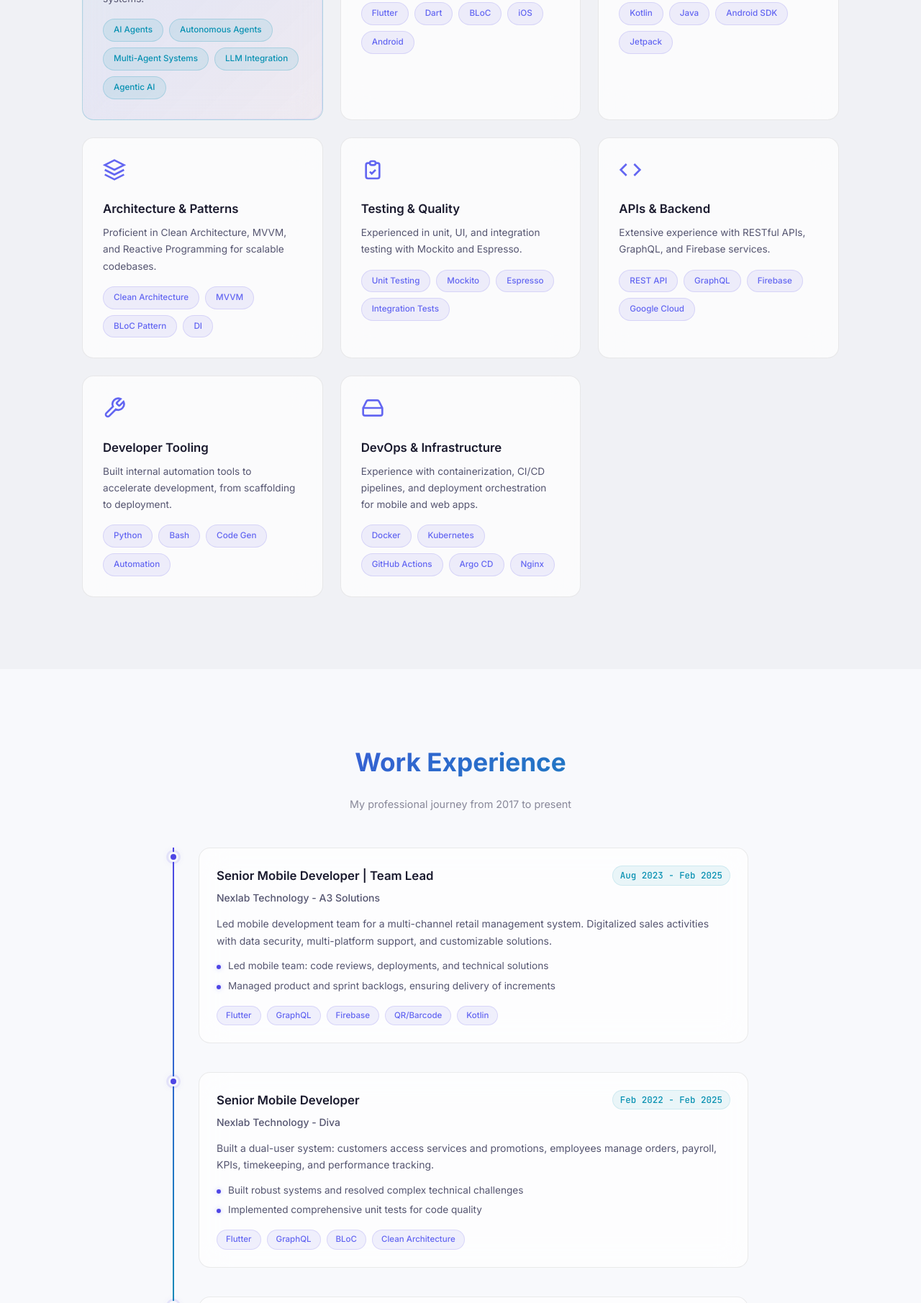
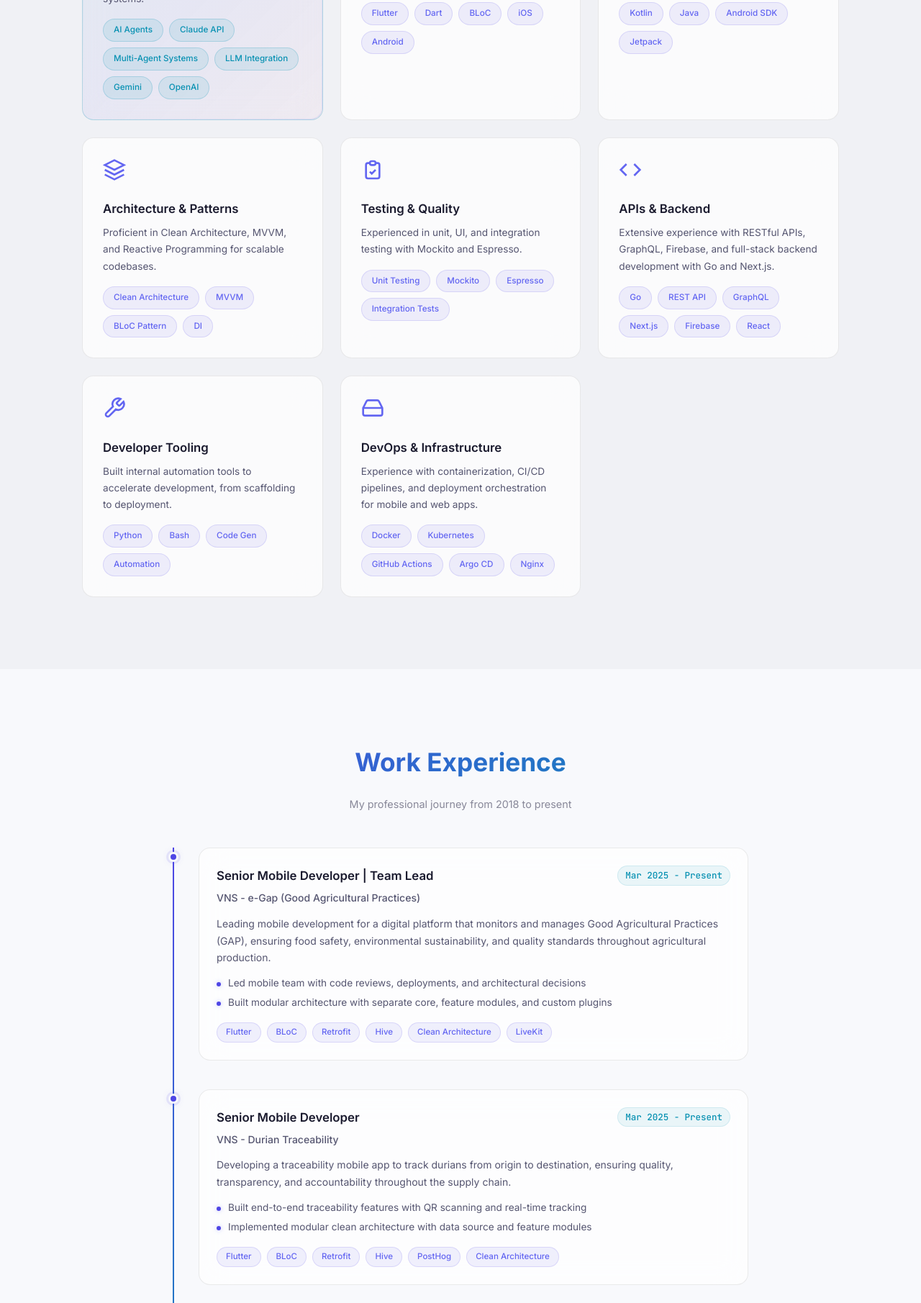
Before and after one commit to phanbaohuy96/portfolio, a plain HTML site: page index.html in a window 1280 px wide. Shown: the part 1872-3683 px from the top of the page at 72% size. Drawn offline with Linux system fonts and the light colour scheme; animation ran at ten frames a second.

Commit message:
feat: update experience section with new roles and responsibilities; enhance skills and project descriptions

```diff
--- a/index.html
+++ b/index.html
@@ -123,7 +123,7 @@
             <span class="stat-label">Projects Completed</span>
           </div>
           <div class="stat-card">
-            <span class="stat-number" data-target="2">0</span><span class="stat-plus">x</span>
+            <span class="stat-number" data-target="3">0</span><span class="stat-plus">x</span>
             <span class="stat-label">Team Member of the Year</span>
           </div>
           <div class="stat-card">
@@ -152,10 +152,11 @@
           <p>Building AI-powered applications with autonomous agents, multi-agent orchestration, and intelligent automation systems.</p>
           <div class="skill-tags">
             <span>AI Agents</span>
-            <span>Autonomous Agents</span>
+            <span>Claude API</span>
             <span>Multi-Agent Systems</span>
             <span>LLM Integration</span>
-            <span>Agentic AI</span>
+            <span>Gemini</span>
+            <span>OpenAI</span>
           </div>
         </div>
         <div class="skill-category">
@@ -216,12 +217,14 @@
             <svg viewBox="0 0 24 24" width="32" height="32" fill="none" stroke="currentColor" stroke-width="2"><polyline points="16 18 22 12 16 6"/><polyline points="8 6 2 12 8 18"/></svg>
           </div>
           <h3>APIs & Backend</h3>
-          <p>Extensive experience with RESTful APIs, GraphQL, and Firebase services.</p>
+          <p>Extensive experience with RESTful APIs, GraphQL, Firebase, and full-stack backend development with Go and Next.js.</p>
           <div class="skill-tags">
+            <span>Go</span>
             <span>REST API</span>
             <span>GraphQL</span>
+            <span>Next.js</span>
             <span>Firebase</span>
-            <span>Google Cloud</span>
+            <span>React</span>
           </div>
         </div>
         <div class="skill-category">
@@ -259,8 +262,65 @@
   <section class="section" id="experience">
     <div class="container">
       <h2 class="section-title">Work Experience</h2>
-      <p class="section-subtitle">My professional journey from 2017 to present</p>
+      <p class="section-subtitle">My professional journey from 2018 to present</p>
       <div class="timeline">
+
+        <div class="timeline-item">
+          <div class="timeline-marker"></div>
+          <div class="timeline-content">
+            <div class="timeline-header">
+              <h3>Senior Mobile Developer | Team Lead</h3>
+              <span class="timeline-date">Mar 2025 - Present</span>
+            </div>
+            <p class="timeline-company">VNS - e-Gap (Good Agricultural Practices)</p>
+            <p>Leading mobile development for a digital platform that monitors and manages Good Agricultural Practices (GAP), ensuring food safety, environmental sustainability, and quality standards throughout agricultural production.</p>
+            <ul>
+              <li>Led mobile team with code reviews, deployments, and architectural decisions</li>
+              <li>Built modular architecture with separate core, feature modules, and custom plugins</li>
+            </ul>
+            <div class="timeline-tags">
+              <span>Flutter</span><span>BLoC</span><span>Retrofit</span><span>Hive</span><span>Clean Architecture</span><span>LiveKit</span>
+            </div>
+          </div>
+        </div>
+
+        <div class="timeline-item">
+          <div class="timeline-marker"></div>
+          <div class="timeline-content">
+            <div class="timeline-header">
+              <h3>Senior Mobile Developer</h3>
+              <span class="timeline-date">Mar 2025 - Present</span>
+            </div>
+            <p class="timeline-company">VNS - Durian Traceability</p>
+            <p>Developing a traceability mobile app to track durians from origin to destination, ensuring quality, transparency, and accountability throughout the supply chain.</p>
+            <ul>
+              <li>Built end-to-end traceability features with QR scanning and real-time tracking</li>
+              <li>Implemented modular clean architecture with data source and feature modules</li>
+            </ul>
+            <div class="timeline-tags">
+              <span>Flutter</span><span>BLoC</span><span>Retrofit</span><span>Hive</span><span>PostHog</span><span>Clean Architecture</span>
+            </div>
+          </div>
+        </div>
+
+        <div class="timeline-item">
+          <div class="timeline-marker"></div>
+          <div class="timeline-content">
+            <div class="timeline-header">
+              <h3>Full-Stack Developer (Personal Project)</h3>
+              <span class="timeline-date">Mar 2025 - Present</span>
+            </div>
+            <p class="timeline-company">Stock Analyzer - Vietnam Stock Market AI</p>
+            <p>Building a comprehensive AI-powered platform for analyzing Vietnam's stock market with real-time data, news crawling, and AI-driven predictions.</p>
+            <ul>
+              <li>Architected full-stack system: Go backend, Next.js frontend, Python AI agents</li>
+              <li>Integrated Claude, Gemini, and OpenAI for multi-agent stock analysis</li>
+            </ul>
+            <div class="timeline-tags">
+              <span>Go</span><span>Next.js</span><span>Python</span><span>AI Agents</span><span>Claude API</span><span>React</span><span>SQLite</span>
+            </div>
+          </div>
+        </div>
 
         <div class="timeline-item">
           <div class="timeline-marker"></div>
```
